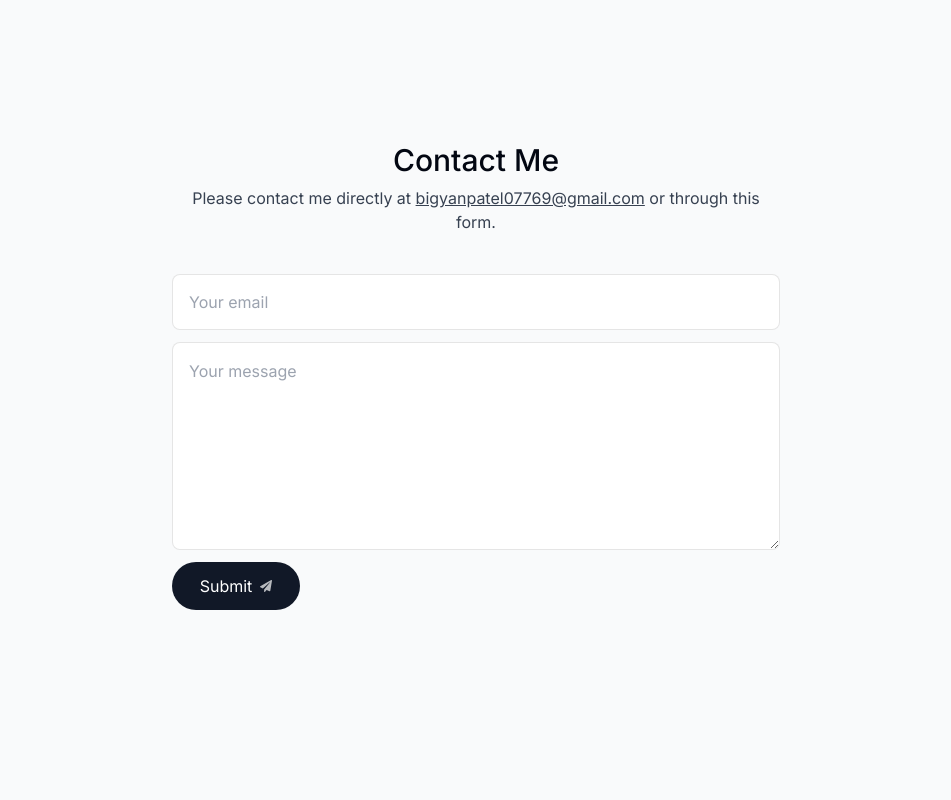
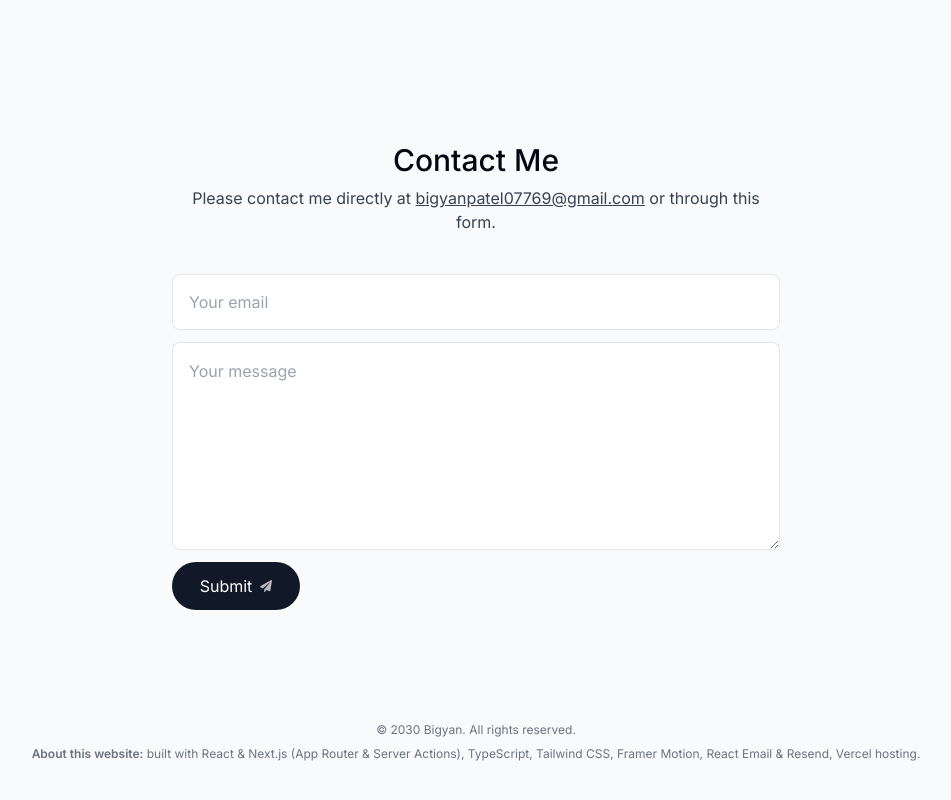
Before and after one commit to bigyanpatel/portfolio-next-2, a Next.js app: page / in a window 1280 px wide. Shown: the part 3258-4058 px from the top of the page, without its empty margins (164-1115 px from the left). Before the commit the page ends 3980 px from the top, so only its background shows below. Built offline with nearby package versions, Linux system fonts and the light colour scheme; no server answers.

Commit message:
Feat: footer added with site info

```diff
--- a/app/layout.tsx
+++ b/app/layout.tsx
@@ -4,6 +4,7 @@
 import Header from "@/components/Header";
 import ActiveSectionContextProvider from "@/context/active-section-context";
 import { Toaster } from "react-hot-toast";
+import Footer from "@/components/Footer";
 
 const inter = Inter({ subsets: ["latin"] });
 
@@ -28,7 +29,7 @@
         <ActiveSectionContextProvider>
           <Header />
           {children}
-
+          <Footer />
           <Toaster position="top-right" />
         </ActiveSectionContextProvider>
       </body>
--- /dev/null
+++ b/components/Footer.tsx
@@ -0,0 +1,16 @@
+import React from "react";
+
+export default function Footer() {
+  return (
+    <footer className="mb-10 px-4 text-center text-gray-500">
+      <small className="mb-2 block text-xs">
+        &copy; 2030 Bigyan. All rights reserved.
+      </small>
+      <p className="text-xs">
+        <span className="font-semibold">About this website:</span> built with
+        React & Next.js (App Router & Server Actions), TypeScript, Tailwind CSS,
+        Framer Motion, React Email & Resend, Vercel hosting.
+      </p>
+    </footer>
+  );
+}
```
